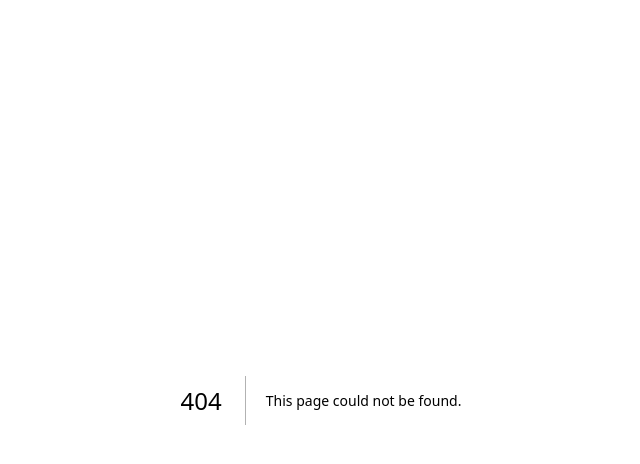
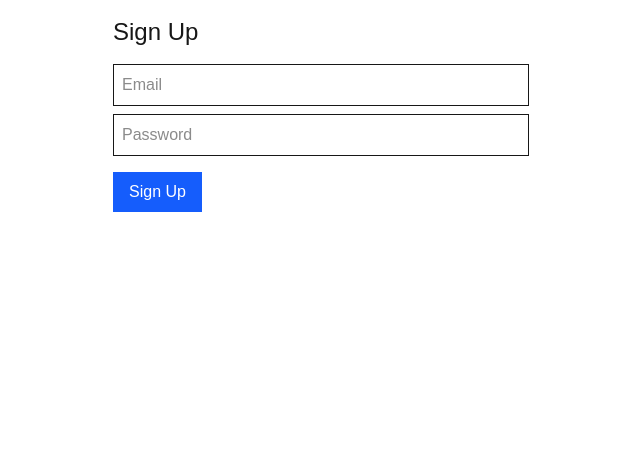
Before and after one commit to brysonmccleary/CoveCRM, a Next.js app: page /auth/signup in a window 1280 px wide. Before the commit this address had no page. Shown: the top 464 px of the page, without its empty margins (319-959 px from the left). Built offline with nearby package versions, Linux system fonts and the light colour scheme.

Commit message:
feat: add signup & signin pages

```diff
--- /dev/null
+++ b/pages/auth/signin.tsx
@@ -0,0 +1,42 @@
+import { getCsrfToken, signIn } from "next-auth/react";
+import { useState } from "react";
+
+export default function SignIn({ csrfToken }) {
+  const [error, setError] = useState(null);
+  return (
+    <form
+      onSubmit={async e => {
+        e.preventDefault();
+        const res = await signIn("credentials", {
+          redirect: false,
+          email: e.target.email.value,
+          password: e.target.password.value
+        });
+        if (res.error) setError(res.error);
+      }}
+      className="max-w-md mx-auto p-4"
+    >
+      <h1 className="text-2xl mb-4">Sign In</h1>
+      <input name="csrfToken" type="hidden" defaultValue={csrfToken} />
+      <input
+        name="email"
+        placeholder="Email"
+        className="w-full mb-2 p-2 border"
+      />
+      <input
+        name="password"
+        type="password"
+        placeholder="Password"
+        className="w-full mb-4 p-2 border"
+      />
+      <button type="submit" className="px-4 py-2 bg-green-600 text-white">
+        Sign In
+      </button>
+      {error && <p className="text-red-500 mt-2">{error}</p>}
+    </form>
+  );
+}
+
+export async function getServerSideProps(context) {
+  return { props: { csrfToken: await getCsrfToken(context) } };
+}
--- /dev/null
+++ b/pages/auth/signup.tsx
@@ -0,0 +1,29 @@
+import { useForm } from "react-hook-form";
+import axios from "axios";
+
+export default function SignUp() {
+  const { register, handleSubmit } = useForm();
+  const onSubmit = async data => {
+    await axios.post("/api/auth/signup", data);
+    alert("Registered—please sign in.");
+  };
+  return (
+    <form onSubmit={handleSubmit(onSubmit)} className="max-w-md mx-auto p-4">
+      <h1 className="text-2xl mb-4">Sign Up</h1>
+      <input
+        {...register("email")}
+        placeholder="Email"
+        className="w-full mb-2 p-2 border"
+      />
+      <input
+        type="password"
+        {...register("password")}
+        placeholder="Password"
+        className="w-full mb-4 p-2 border"
+      />
+      <button type="submit" className="px-4 py-2 bg-blue-600 text-white">
+        Sign Up
+      </button>
+    </form>
+  );
+}
```
